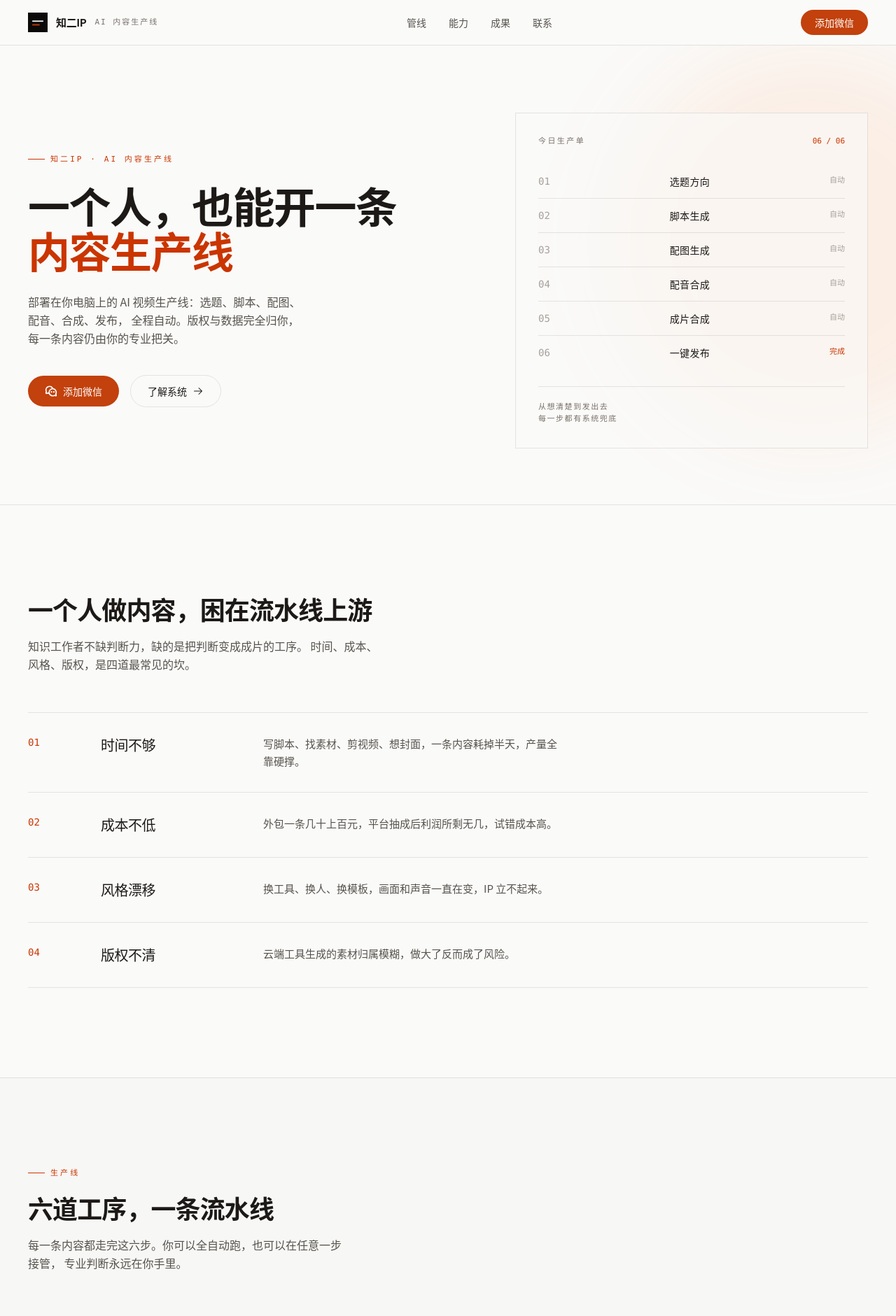
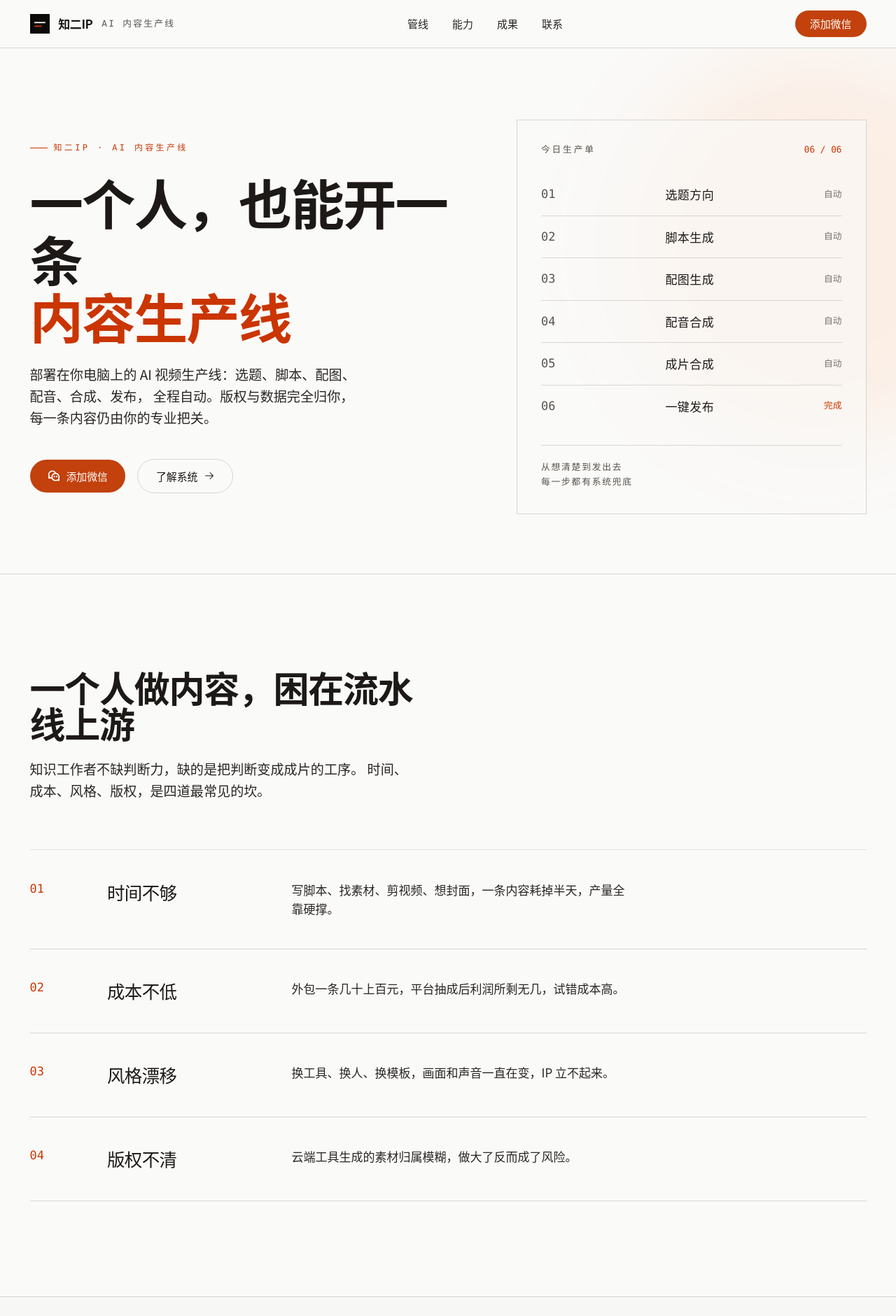
Before and after one commit to cheng0009/cheng0009.github.io, a React (Vite) app: page / in a window 1280 px wide. Shown: the top 1881 px of the page at 70% size. Built offline with nearby package versions, Linux system fonts and the light colour scheme.

Commit message:
typography: upscale section headings and body text, deepen contrast in light mode

```diff
--- a/src/components/Contact.tsx
+++ b/src/components/Contact.tsx
@@ -10,10 +10,10 @@ export default function Contact() {
     >
       <div className="mx-auto max-w-[1400px] px-5 py-24 md:px-10 md:py-32">
         <Reveal className="mx-auto max-w-[52ch] text-center">
-          <h2 className="text-3xl font-semibold tracking-tight md:text-4xl">
+          <h2 className="text-4xl font-semibold tracking-tight md:text-5xl">
             想看看你的内容，在这条线上怎么跑
           </h2>
-          <p className="mt-5 text-base leading-relaxed text-stone-600 dark:text-stone-400">
+          <p className="mt-6 text-lg leading-relaxed text-stone-800 dark:text-stone-300">
             添加微信，备注「知二」；我们会用你的选题跑一遍完整管线，发你样片和参数。
           </p>
         </Reveal>
@@ -23,28 +23,28 @@ export default function Contact() {
             {/* TODO: 替换为真实微信二维码图片 */}
             <div className="hairline border-r p-6">
               <div className="flex aspect-square items-center justify-center border border-dashed border-stone-900/20 dark:border-white/20">
-                <span className="px-2 text-center font-mono text-[11px] leading-relaxed tracking-[0.2em] text-stone-400 dark:text-stone-500">
+                <span className="px-2 text-center font-mono text-xs leading-relaxed tracking-[0.2em] text-stone-600 dark:text-stone-400">
                   微信二维码
                   <br />
                   待替换
                 </span>
               </div>
-              <p className="mt-4 text-center text-sm font-medium">个人微信</p>
-              <p className="mt-1 text-center font-mono text-[11px] tracking-[0.16em] text-stone-400 dark:text-stone-500">
+              <p className="mt-4 text-center text-base font-medium">个人微信</p>
+              <p className="mt-1 text-center font-mono text-xs tracking-[0.16em] text-stone-600 dark:text-stone-400">
                 备注「知二」
               </p>
             </div>
             {/* TODO: 替换为真实公众号二维码图片 */}
             <div className="p-6">
               <div className="flex aspect-square items-center justify-center border border-dashed border-stone-900/20 dark:border-white/20">
-                <span className="px-2 text-center font-mono text-[11px] leading-relaxed tracking-[0.2em] text-stone-400 dark:text-stone-500">
+                <span className="px-2 text-center font-mono text-xs leading-relaxed tracking-[0.2em] text-stone-600 dark:text-stone-400">
                   公众号二维码
                   <br />
                   待替换
                 </span>
               </div>
-              <p className="mt-4 text-center text-sm font-medium">公众号</p>
-              <p className="mt-1 text-center font-mono text-[11px] tracking-[0.16em] text-stone-400 dark:text-stone-500">
+              <p className="mt-4 text-center text-base font-medium">公众号</p>
+              <p className="mt-1 text-center font-mono text-xs tracking-[0.16em] text-stone-600 dark:text-stone-400">
                 内容方法论持续更新
               </p>
             </div>
--- a/src/components/Differentiators.tsx
+++ b/src/components/Differentiators.tsx
@@ -25,12 +25,12 @@ export default function Differentiators() {
       <div className="mx-auto grid max-w-[1400px] gap-12 px-5 py-24 md:grid-cols-[0.9fr_1.1fr] md:px-10 md:py-32 lg:gap-20">
         <div className="md:sticky md:top-32 md:self-start">
           <Reveal>
-            <h2 className="max-w-[16ch] text-3xl font-semibold tracking-tight md:text-4xl">
+            <h2 className="max-w-[16ch] text-4xl font-semibold tracking-tight md:text-5xl">
               它不是另一种工具，
               <br />
               是另一套生产方式
             </h2>
-            <p className="mt-5 max-w-[40ch] text-base leading-relaxed text-stone-600 dark:text-stone-400">
+            <p className="mt-5 max-w-[40ch] text-lg leading-relaxed text-stone-800 dark:text-stone-300">
               单点工具解决「某一步」，生产线解决「每一步之间的衔接」。
             </p>
           </Reveal>
@@ -42,10 +42,10 @@ export default function Differentiators() {
               key={d.q}
               className="hairline border-b py-8 md:py-10"
             >
-              <h3 className="text-lg font-medium tracking-tight md:text-xl">
+              <h3 className="text-xl font-medium tracking-tight md:text-2xl">
                 {d.q}
               </h3>
-              <p className="mt-3 max-w-[54ch] text-[15px] leading-relaxed text-stone-600 dark:text-stone-400">
+              <p className="mt-3 max-w-[54ch] text-base leading-relaxed text-stone-800 dark:text-stone-300">
                 {d.a}
               </p>
             </RevealItem>
--- a/src/components/Footer.tsx
+++ b/src/components/Footer.tsx
@@ -3,13 +3,13 @@ export default function Footer() {
     <footer className="hairline border-t">
       <div className="mx-auto flex max-w-[1400px] flex-col gap-3 px-5 py-10 md:flex-row md:items-center md:justify-between md:px-10">
         <div className="flex items-center gap-3">
-          <img src="./favicon.svg" alt="" width="22" height="22" />
-          <span className="text-sm font-medium">知二IP</span>
-          <span className="hairline font-mono text-[11px] tracking-[0.18em] text-stone-400 dark:text-stone-500">
+          <img src="./favicon.svg" alt="" width="24" height="24" />
+          <span className="text-base font-medium">知二IP</span>
+          <span className="hairline font-mono text-xs tracking-[0.18em] text-stone-600 dark:text-stone-400">
             AI 内容生产线
           </span>
         </div>
-        <p className="font-mono text-[11px] tracking-[0.14em] text-stone-400 dark:text-stone-500">
+        <p className="font-mono text-xs tracking-[0.14em] text-stone-600 dark:text-stone-400">
           © 2026 知二IP · 本地部署 · 版权自有
         </p>
       </div>
--- a/src/components/Hero.tsx
+++ b/src/components/Hero.tsx
@@ -38,7 +38,7 @@ export default function Hero() {
           </p>
           <motion.h1
             {...enter(0.08)}
-            className="mt-6 text-5xl font-semibold leading-[1.08] tracking-tight md:text-6xl"
+            className="mt-6 text-6xl font-semibold leading-[1.06] tracking-tight md:text-7xl"
           >
             一个人，也能开一条
             <br />
@@ -48,7 +48,7 @@ export default function Hero() {
           </motion.h1>
           <motion.p
             {...enter(0.16)}
-            className="mt-7 max-w-[44ch] text-base leading-relaxed text-stone-600 dark:text-stone-400"
+            className="mt-7 max-w-[44ch] text-lg leading-relaxed text-stone-800 dark:text-stone-300"
           >
             部署在你电脑上的 AI 视频生产线：选题、脚本、配图、配音、合成、发布，
             全程自动。版权与数据完全归你，每一条内容仍由你的专业把关。
@@ -70,24 +70,24 @@ export default function Hero() {
           className="hairline relative border bg-stone-50/60 p-8 dark:bg-stone-900/40"
         >
           <div className="flex items-baseline justify-between">
-            <p className="font-mono text-[11px] tracking-[0.22em] text-stone-500 dark:text-stone-400">
+            <p className="font-mono text-xs tracking-[0.22em] text-stone-600 dark:text-stone-400">
               今日生产单
             </p>
-            <p className="font-mono text-[11px] text-orange-700 dark:text-orange-400">
+            <p className="font-mono text-xs text-orange-700 dark:text-orange-400">
               06 / 06
             </p>
           </div>
-          <div className="mt-6 divide-y divide-stone-900/10 dark:divide-white/10">
+          <div className="mt-6 divide-y divide-stone-900/15 dark:divide-white/10">
             {INDEX.map(([no, label], i) => (
-              <div key={no} className="flex items-center justify-between py-3.5">
-                <span className="font-mono text-sm text-stone-400 dark:text-stone-500">
+              <div key={no} className="flex items-center justify-between py-4">
+                <span className="font-mono text-base text-stone-600 dark:text-stone-400">
                   {no}
                 </span>
-                <span className="text-sm font-medium tracking-wide">{label}</span>
+                <span className="text-base font-medium tracking-wide">{label}</span>
                 <span
-                  className={`font-mono text-[11px] ${
+                  className={`font-mono text-xs ${
                     i < INDEX.length - 1
-                      ? "text-stone-400 dark:text-stone-600"
+                      ? "text-stone-500 dark:text-stone-500"
                       : "text-orange-700 dark:text-orange-400"
                   }`}
                 >
@@ -96,7 +96,7 @@ export default function Hero() {
               </div>
             ))}
           </div>
-          <p className="mt-6 border-t border-stone-900/10 pt-5 font-mono text-[11px] leading-relaxed tracking-[0.14em] text-stone-500 dark:border-white/10 dark:text-stone-400">
+          <p className="mt-6 border-t border-stone-900/15 pt-5 font-mono text-xs leading-relaxed tracking-[0.14em] text-stone-600 dark:border-white/10 dark:text-stone-400">
             从想清楚到发出去
             <br />
             每一步都有系统兜底
--- a/src/components/Nav.tsx
+++ b/src/components/Nav.tsx
@@ -13,10 +13,10 @@ export default function Nav() {
       <nav className="mx-auto flex h-16 max-w-[1400px] items-center justify-between px-5 md:px-10">
         <a href="#top" className="flex items-center gap-3">
           <img src="./favicon.svg" alt="" width="28" height="28" />
-          <span className="text-[15px] font-semibold tracking-tight">
+          <span className="text-base font-semibold tracking-tight">
             知二IP
           </span>
-          <span className="hairline hidden font-mono text-[11px] tracking-[0.18em] text-stone-500 sm:inline dark:text-stone-400">
+          <span className="hairline hidden font-mono text-xs tracking-[0.18em] text-stone-600 sm:inline dark:text-stone-400">
             AI 内容生产线
           </span>
         </a>
@@ -25,13 +25,13 @@ export default function Nav() {
             <a
               key={l.href}
               href={l.href}
-              className="text-sm text-stone-600 transition-colors hover:text-stone-950 dark:text-stone-400 dark:hover:text-stone-100"
+              className="text-[15px] text-stone-800 transition-colors hover:text-stone-950 dark:text-stone-300 dark:hover:text-stone-100"
             >
               {l.label}
             </a>
           ))}
         </div>
-        <a href={WECHAT_HREF} className="btn-primary px-5! py-2! text-sm">
+        <a href={WECHAT_HREF} className="btn-primary px-5! py-2! text-[15px]">
           {CTA_LABEL}
         </a>
       </nav>
--- a/src/components/PainPoints.tsx
+++ b/src/components/PainPoints.tsx
@@ -27,28 +27,28 @@ export default function PainPoints() {
   return (
     <section className="mx-auto max-w-[1400px] px-5 py-24 md:px-10 md:py-32">
       <Reveal className="max-w-[58ch]">
-        <h2 className="text-3xl font-semibold tracking-tight md:text-4xl">
+        <h2 className="text-4xl font-semibold tracking-tight md:text-5xl">
           一个人做内容，困在流水线上游
         </h2>
-        <p className="mt-5 text-base leading-relaxed text-stone-600 dark:text-stone-400">
+        <p className="mt-6 text-lg leading-relaxed text-stone-800 dark:text-stone-300">
           知识工作者不缺判断力，缺的是把判断变成成片的工序。
           时间、成本、风格、版权，是四道最常见的坎。
         </p>
       </Reveal>
 
-      <RevealStagger className="mt-14 border-t border-stone-900/10 dark:border-white/10">
+      <RevealStagger className="mt-16 border-t border-stone-900/10 dark:border-white/10">
         {POINTS.map((p) => (
           <RevealItem
             key={p.no}
-            className="hairline grid grid-cols-[3rem_1fr] gap-x-6 border-b py-7 md:grid-cols-[4rem_12rem_1fr] md:gap-x-10 md:py-8"
+            className="hairline grid grid-cols-[3rem_1fr] gap-x-6 border-b py-8 md:grid-cols-[4rem_13rem_1fr] md:gap-x-10 md:py-10"
           >
-            <span className="font-mono text-sm text-orange-700 dark:text-orange-400">
+            <span className="font-mono text-base text-orange-700 dark:text-orange-400">
               {p.no}
             </span>
-            <h3 className="text-lg font-medium tracking-tight md:text-xl">
+            <h3 className="text-xl font-medium tracking-tight md:text-2xl">
               {p.title}
             </h3>
-            <p className="col-start-2 mt-2 max-w-[52ch] text-[15px] leading-relaxed text-stone-600 md:col-start-3 md:mt-0 dark:text-stone-400">
+            <p className="col-start-2 mt-2 max-w-[52ch] text-base leading-relaxed text-stone-800 md:col-start-3 md:mt-0 dark:text-stone-300">
               {p.body}
             </p>
           </RevealItem>
--- a/src/components/Pipeline.tsx
+++ b/src/components/Pipeline.tsx
@@ -54,10 +54,10 @@ export default function Pipeline() {
             <span className="mr-2 inline-block h-px w-6 translate-y-[-3px] bg-orange-700 dark:bg-orange-400" />
             生产线
           </p>
-          <h2 className="mt-5 text-3xl font-semibold tracking-tight md:text-4xl">
+          <h2 className="mt-5 text-4xl font-semibold tracking-tight md:text-5xl">
             六道工序，一条流水线
           </h2>
-          <p className="mt-5 max-w-[52ch] text-base leading-relaxed text-stone-600 dark:text-stone-400">
+          <p className="mt-6 max-w-[52ch] text-lg leading-relaxed text-stone-800 dark:text-stone-300">
             每一条内容都走完这六步。你可以全自动跑，也可以在任意一步接管，
             专业判断永远在你手里。
           </p>
@@ -76,15 +76,15 @@ export default function Pipeline() {
                 className="group relative bg-stone-50 p-8 transition-colors hover:bg-stone-50 dark:bg-stone-950 dark:hover:bg-stone-900/60"
               >
                 <div className="flex items-baseline justify-between">
-                  <span className="font-mono text-sm text-orange-700 dark:text-orange-400">
+                  <span className="font-mono text-base text-orange-700 dark:text-orange-400">
                     {s.no}
                   </span>
-                  <span className="font-mono text-[11px] tracking-[0.18em] text-stone-400 dark:text-stone-500">
+                  <span className="font-mono text-xs tracking-[0.18em] text-stone-600 dark:text-stone-400">
                     {s.meta}
                   </span>
                 </div>
-                <h3 className="mt-8 text-xl font-medium tracking-tight">{s.title}</h3>
-                <p className="mt-3 text-[15px] leading-relaxed text-stone-600 dark:text-stone-400">
+                <h3 className="mt-8 text-2xl font-medium tracking-tight">{s.title}</h3>
+                <p className="mt-3 text-base leading-relaxed text-stone-800 dark:text-stone-300">
                   {s.body}
                 </p>
               </Cell>
--- a/src/components/Results.tsx
+++ b/src/components/Results.tsx
@@ -15,14 +15,14 @@ export default function Results() {
     >
       <Reveal className="flex flex-wrap items-end justify-between gap-6">
         <div className="max-w-[52ch]">
-          <h2 className="text-3xl font-semibold tracking-tight md:text-4xl">
+          <h2 className="text-4xl font-semibold tracking-tight md:text-5xl">
             从这条线上下来的成片
           </h2>
-          <p className="mt-5 text-base leading-relaxed text-stone-600 dark:text-stone-400">
+          <p className="mt-6 text-lg leading-relaxed text-stone-800 dark:text-stone-300">
             以下为生产线的真实产出示例，将陆续替换为最新成片。
           </p>
         </div>
-        <span className="font-mono text-[11px] tracking-[0.2em] text-stone-400 dark:text-stone-500">
+        <span className="font-mono text-xs tracking-[0.2em] text-stone-600 dark:text-stone-400">
           04 个位置 · 示例区
         </span>
       </Reveal>
@@ -33,16 +33,16 @@ export default function Results() {
             <figure className="group">
               {/* TODO: 替换为真实成片截图（首帧/封面），占位为规整色块 */}
               <div className="hairline relative flex aspect-video items-center justify-center overflow-hidden border bg-stone-100 dark:bg-stone-900/50">
-                <span className="absolute left-4 top-4 font-mono text-[11px] tracking-[0.2em] text-stone-400 dark:text-stone-500">
+                <span className="absolute left-4 top-4 font-mono text-xs tracking-[0.2em] text-stone-600 dark:text-stone-400">
                   {s.ratio}
                 </span>
-                <span className="font-mono text-[11px] tracking-[0.24em] text-stone-400 dark:text-stone-500">
+                <span className="font-mono text-xs tracking-[0.24em] text-stone-600 dark:text-stone-400">
                   示例成片 · 待替换
                 </span>
               </div>
               <figcaption className="mt-3 flex items-baseline justify-between">
-                <span className="text-sm font-medium">{s.note}</span>
-                <span className="font-mono text-[11px] tracking-[0.18em] text-stone-400 dark:text-stone-500">
+                <span className="text-base font-medium">{s.note}</span>
+                <span className="font-mono text-xs tracking-[0.18em] text-stone-600 dark:text-stone-400">
                   0{i + 1}
                 </span>
               </figcaption>
--- a/src/index.css
+++ b/src/index.css
@@ -16,6 +16,8 @@
 }
 
 html {
+  /* 基础字号 17px：全站字体与间距按 rem 等比放大 */
+  font-size: 17px;
   scroll-behavior: smooth;
 }
 
@@ -28,6 +30,8 @@ html {
 body {
   background-color: #fafaf9;
   color: #1c1917;
+  font-size: 1rem;
+  line-height: 1.75;
   -webkit-font-smoothing: antialiased;
 }
 
@@ -42,21 +46,21 @@ body {
   background: rgba(194, 65, 12, 0.25);
 }
 
-/* 全局细线（编辑感 hairlines） */
+/* 全局细线（编辑感 hairlines）——浅色加深提升对比 */
 .hairline {
-  border-color: rgb(28 25 23 / 0.1);
+  border-color: rgb(28 25 23 / 0.16);
 }
 
 @media (prefers-color-scheme: dark) {
   .hairline {
-    border-color: rgb(255 255 255 / 0.1);
+    border-color: rgb(255 255 255 / 0.14);
   }
 }
 
 /* eyebrow：等宽 + 宽字距 + 铅字橙标记（全站最多 3 处） */
 .eyebrow {
   font-family: var(--font-mono);
-  font-size: 11px;
+  font-size: 12px;
   letter-spacing: 0.28em;
 }
 
@@ -90,7 +94,7 @@ body {
 }
 
 .btn-ghost {
-  border: 1px solid rgb(28 25 23 / 0.1);
+  border: 1px solid rgb(28 25 23 / 0.16);
   color: #1c1917;
 }
 
```
Also changed, not shown: src/components/Capabilities.tsx (+29 -29 lines).
